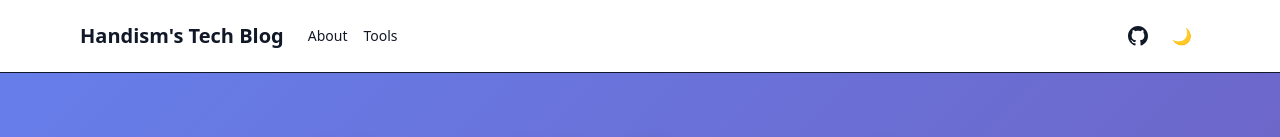
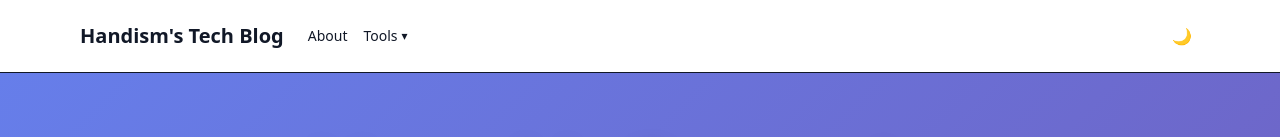
Before and after one commit to handism/handism.github.io, a Next.js app: page /tools/memphis in a window 1280 px wide. Shown: the top 137 px of the page. Built offline with nearby package versions, Linux system fonts and the light colour scheme.

Commit message:
ヘッダ変更

```diff
--- a/components/Header.tsx
+++ b/components/Header.tsx
@@ -17,17 +17,46 @@ export default function Header() {
             >
               About
             </Link>
-            <Link
-              href="/tools"
-              className="text-sm text-text/80 hover:text-accent transition-colors"
-            >
-              Tools
-            </Link>
+
+            {/* Tools Dropdown */}
+            <div className="relative group">
+              <button
+                className="text-sm text-text/80 hover:text-accent transition-colors flex items-center gap-1"
+                aria-haspopup="true"
+              >
+                Tools
+                <span className="text-xs">▾</span>
+              </button>
+
+              {/* Dropdown menu */}
+              <div
+                className="
+                absolute left-0 mt-2 w-48
+                rounded-md border border-border
+                bg-card shadow-lg
+                opacity-0 invisible
+                group-hover:opacity-100 group-hover:visible
+                transition-all
+                z-50
+              "
+              >
+                <Link
+                  href="/tools/memphis"
+                  className="
+                    block px-4 py-2 text-sm
+                    text-text/80 hover:text-accent
+                    hover:bg-accent/10
+                  "
+                >
+                  Memphis Generator
+                </Link>
+              </div>
+            </div>
           </nav>
         </div>
 
         <div className="flex items-center gap-2">
-          {/* GitHubリンク */}
+          {/* GitHub */}
           <a
             href="https://github.com/handism"
             target="_blank"
@@ -35,19 +64,9 @@ export default function Header() {
             className="text-text hover:text-accent transition-colors p-2"
             aria-label="GitHub"
           >
-            <svg
-              xmlns="http://www.w3.org/2000/svg"
-              width={20}
-              height={20}
-              viewBox="0 0 24 24"
-              fill="currentColor"
-              className="w-5 h-5"
-            >
-              <path d="M12 0c-6.626 0-12 5.373-12 12 0 5.302 3.438 9.8 8.207 11.387.599.111.793-.261.793-.577v-2.234c-3.338.726-4.033-1.416-4.033-1.416-.546-1.387-1.333-1.756-1.333-1.756-1.089-.745.083-.729.083-.729 1.205.084 1.839 1.237 1.839 1.237 1.07 1.834 2.807 1.304 3.492.997.107-.775.418-1.305.762-1.604-2.665-.305-5.467-1.334-5.467-5.931 0-1.311.469-2.381 1.236-3.221-.124-.303-.535-1.524.117-3.176 0 0 1.008-.322 3.301 1.23.957-.266 1.983-.399 3.003-.404 1.02.005 2.047.138 3.006.404 2.291-1.552 3.297-1.23 3.297-1.23.653 1.653.242 2.874.118 3.176.77.84 1.235 1.911 1.235 3.221 0 4.609-2.807 5.624-5.479 5.921.43.372.823 1.102.823 2.222v3.293c0 .319.192.694.801.576 4.765-1.589 8.199-6.086 8.199-11.386 0-6.627-5.373-12-12-12z" />
-            </svg>
+            {/* svg省略（そのままでOK） */}
           </a>
 
-          {/* テーマ切り替え */}
           <ThemeToggle />
         </div>
       </div>
```
